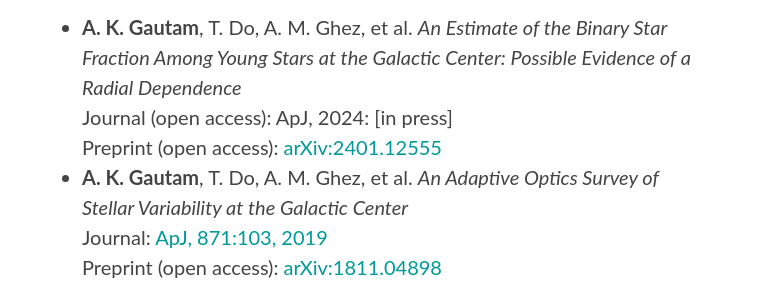
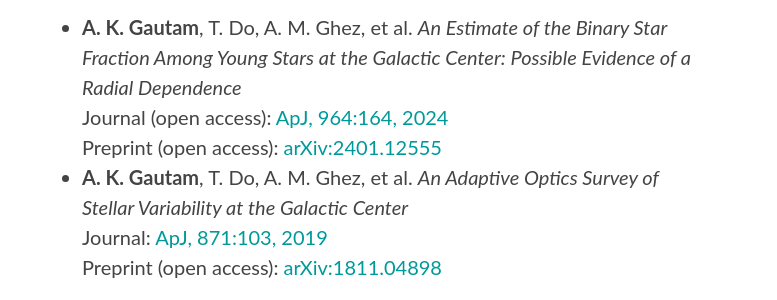
Before and after one commit to abhimat/abhimat.github.io, a Jekyll site: the page built from research/index.md, in a window 1280 px wide and 900 px high. Shown: the part 351-651 px from the top of the window, without its empty margins (262-1039 px from the left). Built offline with Jekyll 4.4.1, drawn with Linux system fonts in a browser that asks for light colours; some web fonts are replaced.

Commit message:
Updated research page

```diff
--- a/research/index.md
+++ b/research/index.md
@@ -7,7 +7,7 @@
 ## Publications
 
 ### First-author
-* **A. K. Gautam**, T. Do, A. M. Ghez, et al. *An Estimate of the Binary Star Fraction Among Young Stars at the Galactic Center: Possible Evidence of a Radial Dependence*<br>Journal (open access): ApJ, 2024: [in press]<br>Preprint (open access): [arXiv:2401.12555](https://arxiv.org/abs/2401.12555)
+* **A. K. Gautam**, T. Do, A. M. Ghez, et al. *An Estimate of the Binary Star Fraction Among Young Stars at the Galactic Center: Possible Evidence of a Radial Dependence*<br>Journal (open access): [ApJ, 964:164, 2024](https://doi.org/10.3847/1538-4357/ad26e6)<br>Preprint (open access): [arXiv:2401.12555](https://arxiv.org/abs/2401.12555)
 * **A. K. Gautam**, T. Do, A. M. Ghez, et al. *An Adaptive Optics Survey of Stellar Variability at the Galactic Center*<br>Journal: [ApJ, 871:103, 2019](https://doi.org/10.3847/1538-4357/aaf103)<br>Preprint (open access): [arXiv:1811.04898](https://arxiv.org/abs/1811.04898)
 
 ### Co-authored
```
